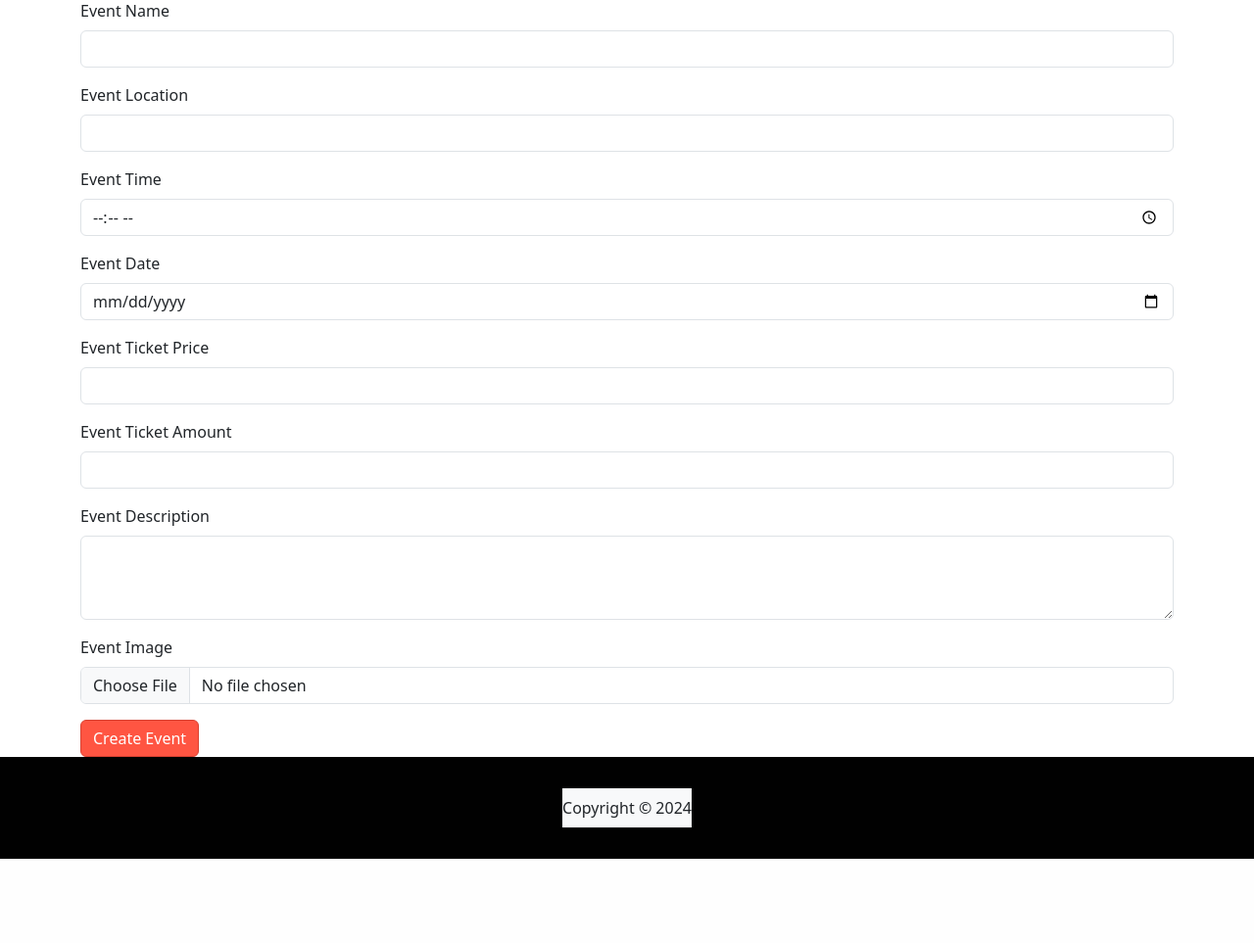
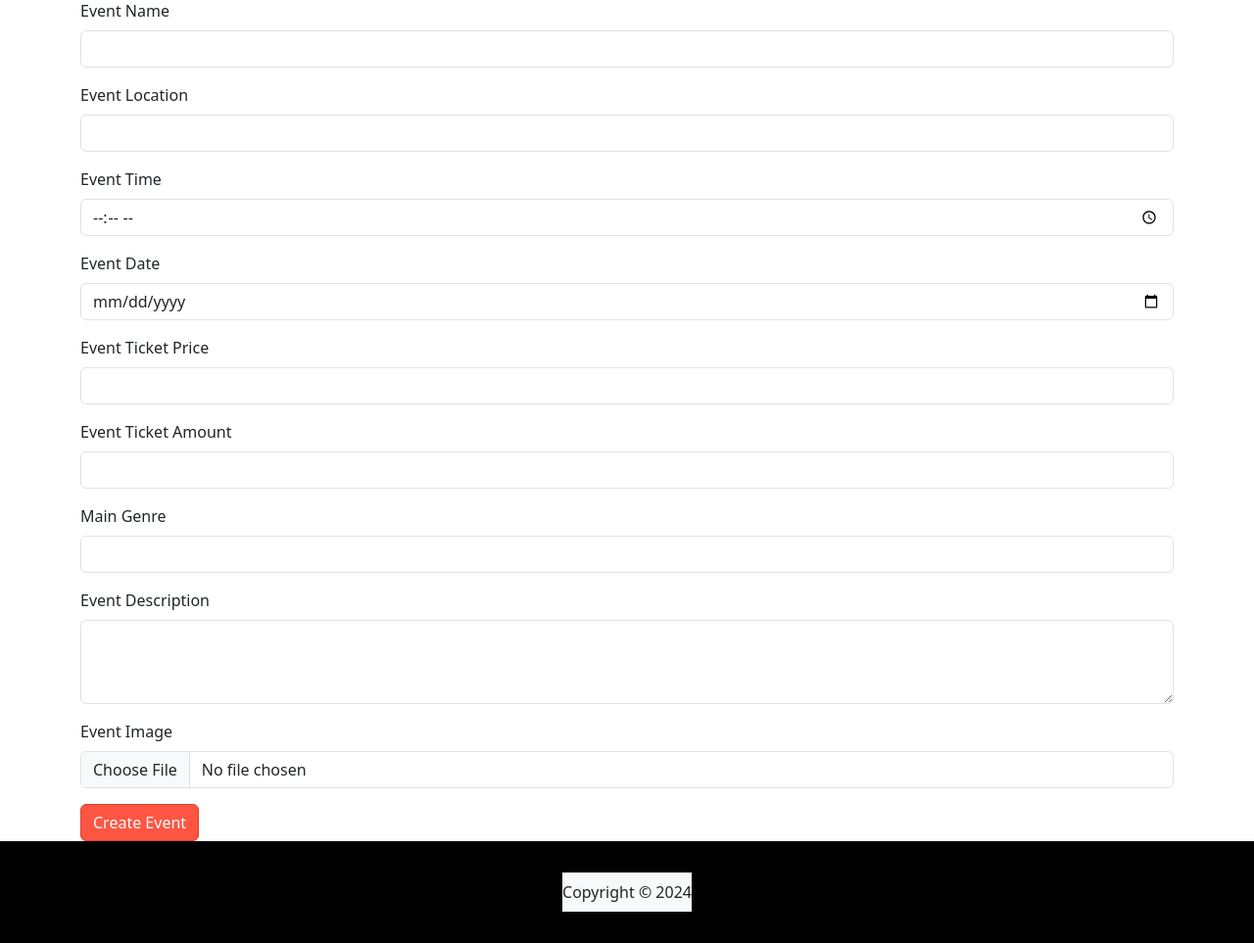
Before and after one commit to leaxas09/IAB207-QUT-G23, a Flask app: page /event/create in a window 1280 px wide. Shown: the part 212-1175 px from the top of the page at 98% size. Before the commit the page ends 1089 px from the top, so only its background shows below. Run offline with Flask 3, Linux system fonts and the light colour scheme; the visitor is signed in with stand-in values (Sample User, id 1); some libraries are stand-ins or nearby versions.

Commit message:
Update create_event.html
add genre
make price able to be float

```diff
--- a/IAB207 Application/event/templates/create_event.html
+++ b/IAB207 Application/event/templates/create_event.html
@@ -32,11 +32,15 @@
             </div>
             <div class="mb-3">
                 <label for="ticket_price" class="form-label">Event Ticket Price</label>
-                <input type="number" class="form-control" id="ticket_price" name="ticket_price" required>
+                <input type="number" step= 0.01 min= 0.00 class="form-control" id="ticket_price" name="ticket_price" required>
             </div>
             <div class="mb-3">
                 <label for="ticket_amount" class="form-label">Event Ticket Amount</label>
                 <input type="number" class="form-control" id="ticket_amount" name="ticket_amount" required>
+            </div>
+			<div class="mb-3">
+                <label for="genre" class="form-label">Main Genre</label>
+                <input type="text" class="form-control" id="genre" name="genre" required>
             </div>
             <div class="mb-3">
                 <label for="description" class="form-label">Event Description</label>
```
